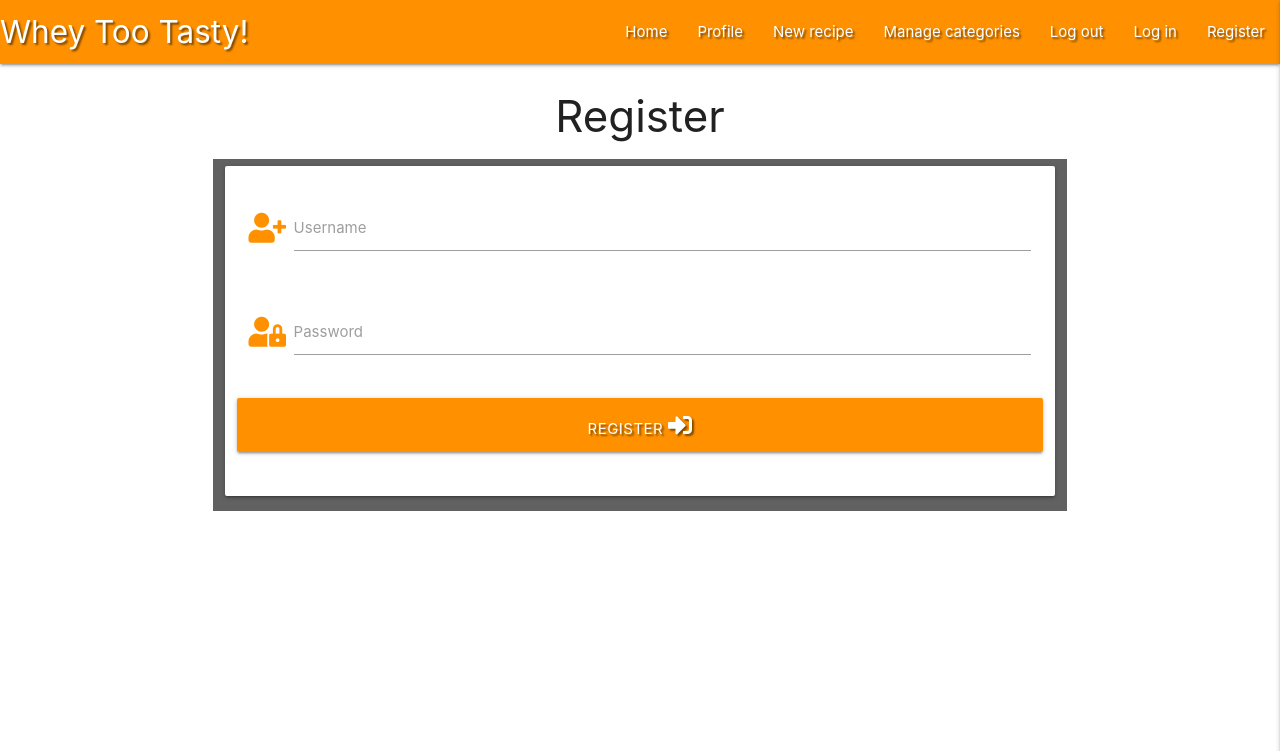
After one commit to KimLHill/MSP3, a Flask app: page /register in a window 1280 px wide. The commit adds this page. Shown: the top 751 px of the page. Run offline with Flask 2, Linux system fonts and the light colour scheme; some libraries are stand-ins or nearby versions.

Commit message:
Added Register template

```diff
--- a/app.py
+++ b/app.py
@@ -4,6 +4,7 @@ from flask import (
     redirect, request, session, url_for)
 from flask_pymongo import PyMongo
 from bson.objectid import ObjectId
+from werkzeug.security import generate_password_hash, check_password_hash
 if os.path.exists("env.py"):
     import env
 
@@ -25,6 +26,13 @@ def get_recipes():
     return render_template("recipes.html", recipes=recipes)
 
 
+
+@app.route("/register", methods=["GET", "POST"])
+def register():
+    return render_template("register.html")
+
+
+
 if __name__ == "__main__":
     app.run(host=os.environ.get("IP"),
             port=int(os.environ.get("PORT")),
--- a/templates/base.html
+++ b/templates/base.html
@@ -30,7 +30,7 @@
                 <li><a href="#">Manage categories</a></li>
                 <li><a href="#">Log out</a></li>
                 <li><a href="#">Log in</a></li>
-                <li><a href="#">Register</a></li>
+                <li><a href="{{ url_for('register')}}">Register</a></li>
               </ul>
             </div>
           </nav>
@@ -45,7 +45,7 @@
             <li><a href="#">Manage categories</a></li>
             <li><a href="#">Log out</a></li>
             <li><a href="#">Log in</a></li>
-            <li><a href="#">Register</a></li>
+            <li><a href="{{ url_for('register')}}">Register</a></li>
           </ul>
     </header>
 
--- /dev/null
+++ b/templates/register.html
@@ -0,0 +1,38 @@
+{% extends "base.html" %}
+{% block content %}
+
+  <h3 class="center-align">Register</h3>
+
+  <div class="row">
+    <form class="col s12 m8 offset-m2 grey darken-2" method="POST" action="{{ url_for('register') }}">
+      <!-- Card panel template from Materialize-->
+      <div class="card-panel">
+        <!-- Username template from Materialize-->
+        <div class="row">
+          <div class="input-field col s12">
+            <!-- User icon from Font Awesome-->
+            <i class="fas fa-user-plus prefix orange-text text-accent-3"></i>
+            <input id="username" name="username" type="text" class="validate">
+            <label for="username">Username</label>
+          </div>
+        </div>
+        <!-- Password template from Materialize-->
+        <div class="row">
+          <div class="input-field col s12">
+            <!-- Lock icon from Font Awesome-->
+            <i class="fas fa-user-lock prefix orange-text text-accent-3"></i>
+            <input id="password" name="password" type="password" class="validate">
+            <label for="password">Password</label>
+          </div>
+        </div>
+        <!-- Button template from Materialize-->
+        <div class="row">
+          <button type="submit" class="col s12 btn-large orange accent-3 text-shadow">
+            Register <i class="fas fa-sign-in-alt"></i>
+          </button>
+        </div>
+      </div>
+    </form>
+  </div>
+
+{% endblock %}
```
Also changed, not shown: README.md.
